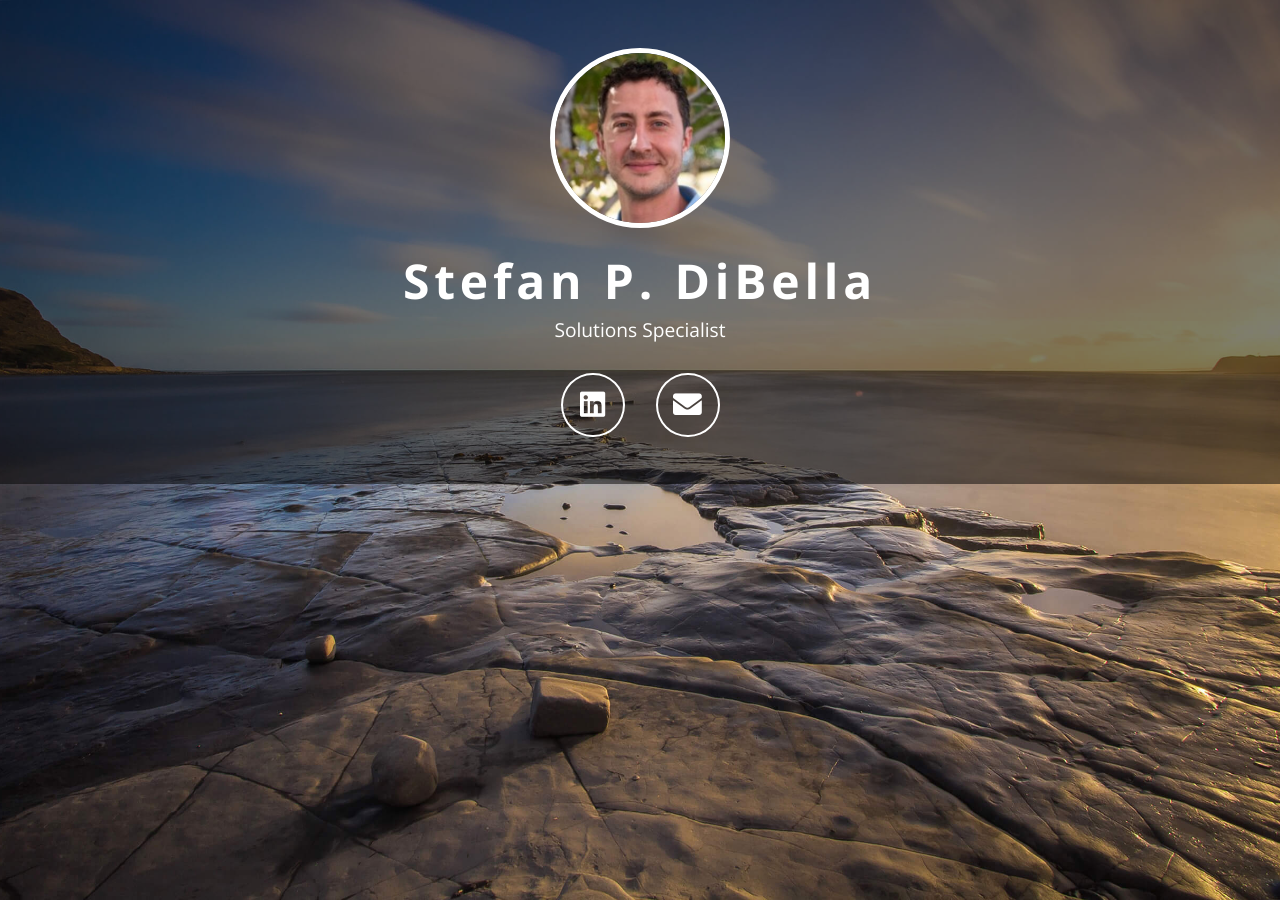
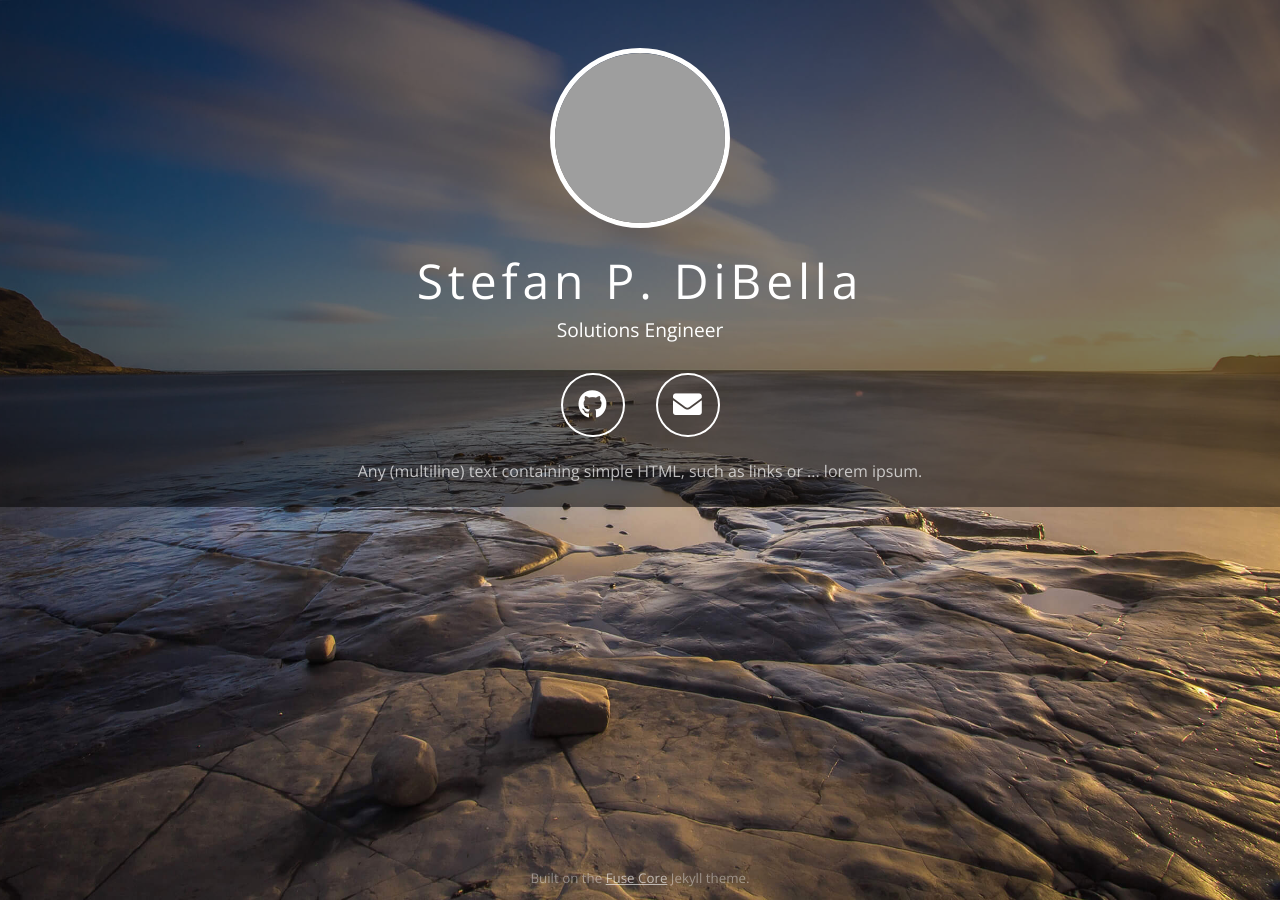
Before and after one commit to sdibella/sdibella.github.io, a Jekyll site: the page built from index.html, in a window 1280 px wide. Built offline with Jekyll 4.4.1, drawn with Linux system fonts in a browser that asks for light colours; nearby versions of some CDN libraries; comment, search, counter and statistics services are not loaded; some of the changed lines change nothing that is shown; grey boxes are pictures that could not be loaded.

Commit message:
fresh try

```diff
--- a/_config.yml
+++ b/_config.yml
@@ -14,27 +14,27 @@
 # Main Headline, name required, subtitle optional
 name: Stefan P. DiBella
 #subtitle:
-subtitle: Solutions Specialist
+subtitle: Solutions Engineer
 
 # Title attribute of HTML Page, uses 'name' from above if empty
-title: Stefan's Homepage
+title: Stefan's Professional Page
 
 # Information for web crawlers / Google, all of them optional
 # 'description' and 'keywords' simply set the corresponding meta tags,
 # 'crawl' is the 'Robots' tag http://www.robotstxt.org/meta.html
 robots:
-    description: Stefan P. DiBella's Professional Page
-    keywords: systems, software, aws, cloud, architect, azure, dns, windows, networking, cost, firewall, CRM, solutions
+    description: One line of text describing the content of the page in less than 140 characters.
+    keywords: foo, bar, baz
     crawl: index,follow
 
 # website address when deployed, also given as canonical link
-url: https://github.com/sdibella/sdibella.github.io
+url: https://tsjensen.github.io/fuse-core/
 
 # The 'baseurl' is prepended to all website-internal links.
 # 'baseurl' will often be '', but for a project page on gh-pages, it needs to be the project name.
 # If not empty, be careful to keep the leading slash, and don't add a slash at the end.
 #baseurl: ''
-baseurl: ''
+baseurl: '/page'
 
 # Enable Google Analytics. Leave empty (just "ga:" with subitems commented out) to disable.
 # In order to comply with EU cookie law, enable 'cookieconsent' to show a little popup asking users to acknowledge the GA cookies.
@@ -42,17 +42,25 @@
 # https://support.google.com/analytics/answer/2763052
 #ga:
 ga:
-    account: 'UA-120960520-1'
+    account: ''
     cookieconsent: true
     anonymizeip: true
+
+# Plausible.io Analytics (alternative to Google Analytics that does not need cookies -> no cookie consent required)
+# A config setting is required in plausible to enable tracking of the outbound links. Details described here:
+# https://plausible.io/docs/outbound-link-click-tracking
+# Leave empty (just "plausible:" with subitems commented out) to disable.
+#plausible:
+plausible:
+    domain: ''
 
 
 # A picture of you, square(!), at least 180x180 pixels, more is better. Recommended file size < 100 KB.
 # Leave empty for generic placeholder image.
 # You can use your GitHub image:
-#avatar: "https://avatars3.githubusercontent.com/u/32414568"
-#avatar: "https://upload.wikimedia.org/wikipedia/commons/1/1c/Beethoven_Ferdinand_Waldmuller_1823.jpg"
-avatar: "images/profile.jpg"
+avatar: "https://avatars0.githubusercontent.com/u/8897534"
+#avatar: "images/profile.jpg"
+#avatar:
 
 
 # All the social media and other sites that we want to link to. The 'show' flag determines if the link is shown.
@@ -65,8 +73,8 @@
       icon: fab fa-xing
   - linkedin:
       name: LinkedIn
-      show: true
-      href: https://linkedin.com/in/stefandibella/
+      show: false
+      href: https://linkedin.com/in/YOUR_LINKEDIN_USERNAME/
       icon: fab fa-linkedin
   - googleplus:
       name: Google+
@@ -125,7 +133,7 @@
       icon: fab fa-lastfm
   - github:
       name: GitHub
-      show: false
+      show: true
       href: https://github.com/sdibella
       icon: fab fa-github
   - codepen:
@@ -161,7 +169,7 @@
   - email:
       name: Email
       show: true
-      href: mailto:mail@stefandibella.com
+      href: mailto:stefan.dibella@outlook.com
       icon: fas fa-envelope
   - publickey:
       name: PGP Key
@@ -173,6 +181,7 @@
 # Extra HTML which will be displayed below the links. Keep it short. Leave empty to disable.
 #extra_html:
 extra_html: >
-
+    Any (multiline) text containing simple HTML,
+    such as links or ... lorem ipsum.
 
 #EOF
--- a/_includes/analytics.html
+++ b/_includes/analytics.html
@@ -1,5 +1,6 @@
-{% if site.ga %}
-    <!-- Google Analytics -->{% comment %} should be the first script in the HEAD section {% endcomment %}
+{%- if site.ga and site.ga.account %}
+    <!-- Google Analytics -->
+    {% comment %} should be the first script in the HEAD section {%- endcomment -%}
     <script>
         window.ga=window.ga||function(){(ga.q=ga.q||[]).push(arguments)};ga.l=+new Date;
         ga('create', '{{ site.ga.account }}', 'auto');{% if site.ga.anonymizeip %}
@@ -9,9 +10,18 @@
     <script async src='https://www.google-analytics.com/analytics.js'></script>
     <script>
         var trackOutboundLink = function(targetName, targetUrl) {
-            ga('send', 'event', 'outbound', 'click', targetName, {
-                'transport': 'beacon',
-                'hitCallback': function(){document.location = targetUrl;}
-            });
+            if (ga.loaded) {
+                ga('send', 'event', 'outbound', 'click', targetName, {
+                    'transport': 'beacon',
+                    'hitCallback': function(){ document.location = targetUrl; }
+                });
+            } else {
+                document.location = targetUrl;
+            }
         }
-    </script>{% endif %}
+    </script>
+{%- endif %}
+
+{%- if site.plausible and site.plausible.domain %}
+    <script async defer data-domain="{{ site.plausible.domain }}" src="https://plausible.io/js/plausible.outbound-links.js"></script>
+{%- endif -%}
--- a/index.html
+++ b/index.html
@@ -28,25 +28,26 @@
     <meta name="theme-color" content="#ffffff">
 
     <!-- Stylesheets -->
-    {% comment %} Bootstrap should be the first stylesheet {% endcomment %}
+    {%- comment -%} Bootstrap should be the first stylesheet {%- endcomment %}
     <link rel="stylesheet" type="text/css" crossorigin="anonymous"
-          href="https://stackpath.bootstrapcdn.com/bootstrap/4.1.1/css/bootstrap.min.css"
-          integrity="sha384-WskhaSGFgHYWDcbwN70/dfYBj47jz9qbsMId/iRN3ewGhXQFZCSftd1LZCfmhktB">
+          href="https://cdn.jsdelivr.net/npm/bootstrap@5.1.3/dist/css/bootstrap.min.css"
+          integrity="sha384-1BmE4kWBq78iYhFldvKuhfTAU6auU8tT94WrHftjDbrCEXSU1oBoqyl2QvZ6jIW3">
     <link rel="stylesheet" type="text/css" href="{{ site.baseurl }}/css/theme.css">
     <link rel="stylesheet" type="text/css" crossorigin="anonymous"
-          href="https://use.fontawesome.com/releases/v5.0.13/css/all.css"
-          integrity="sha384-DNOHZ68U8hZfKXOrtjWvjxusGo9WQnrNx2sqG0tfsghAvtVlRW3tvkXWZh58N9jp">
+          href="https://use.fontawesome.com/releases/v5.15.4/css/all.css"
+          integrity="sha384-DyZ88mC6Up2uqS4h/KRgHuoeGwBcD4Ng9SiP4dIRy0EXTlnuz47vAwmeGwVChigm">
+    <link rel="preconnect" href="https://fonts.gstatic.com">
     <link rel="stylesheet" type="text/css"
-          href="https://fonts.googleapis.com/css?family=Open+Sans:400,700&subset=latin">
+          href="https://fonts.googleapis.com/css2?family=Open+Sans:wght@400;700&display=swap">
 
-    {% if site.ga and site.ga.cookieconsent %}
+    {% if site.ga and site.ga.cookieconsent -%}
     <!-- Cookie Consent popup to comply with EU cookie law -->
     <link rel="stylesheet" type="text/css" crossorigin="anonymous"
-          href="https://cdnjs.cloudflare.com/ajax/libs/cookieconsent2/3.0.6/cookieconsent.min.css"
-          integrity="sha384-Ul1H8jNudxII4JYT6VbQzsJj2XTAqp3zPv1YJwsTd19vCwtNBq+dgWS3DHuulhVe" />
-    <script async crossorigin="anonymous"
-          src="https://cdnjs.cloudflare.com/ajax/libs/cookieconsent2/3.0.6/cookieconsent.min.js"
-          integrity="sha384-MUoyijeybCtm4GFBhubnlrS2TscWkBDFkwCzXMofOGhiTYxVzoSfwaCM7HtNFzwN"></script>
+          href="https://cdn.jsdelivr.net/npm/cookieconsent@3/build/cookieconsent.min.css"
+          integrity="sha384-nA7usz4cMKo7RylsCZnpe0V9qx5X7sa011o0OrDzrKUE7Ero1gB48Fjaw6SFxVZe" />
+    <script async crossorigin="anonymous" data-cfasync="false"
+          src="https://cdn.jsdelivr.net/npm/cookieconsent@3/build/cookieconsent.min.js"
+          integrity="sha384-xLPjH6nqG4p/2mu1KJ1t+4KqcvkyXVwBucQtyGK65lDNfKzECxGY/QEYWR+Wompr"></script>
     <script>
         window.addEventListener("load", function(){
           window.cookieconsent.initialise({
@@ -59,7 +60,7 @@
           });
         });
     </script>
-    {% endif %}
+    {%- endif %}
 </head>
 <body class="fullscreen-background">
 
@@ -99,6 +100,8 @@
 </div>
 
 <footer><div class="container"><div class="row">
+    <div class="col text-center">Built on the <a href="https://github.com/tsjensen/fuse-core">Fuse Core</a>
+    Jekyll theme.</div>
 </div></div></footer>
 
 </body>
```
Also changed, not shown: README.pic1.jpg (deleted), README.pic2.png (deleted), 3 other files.
